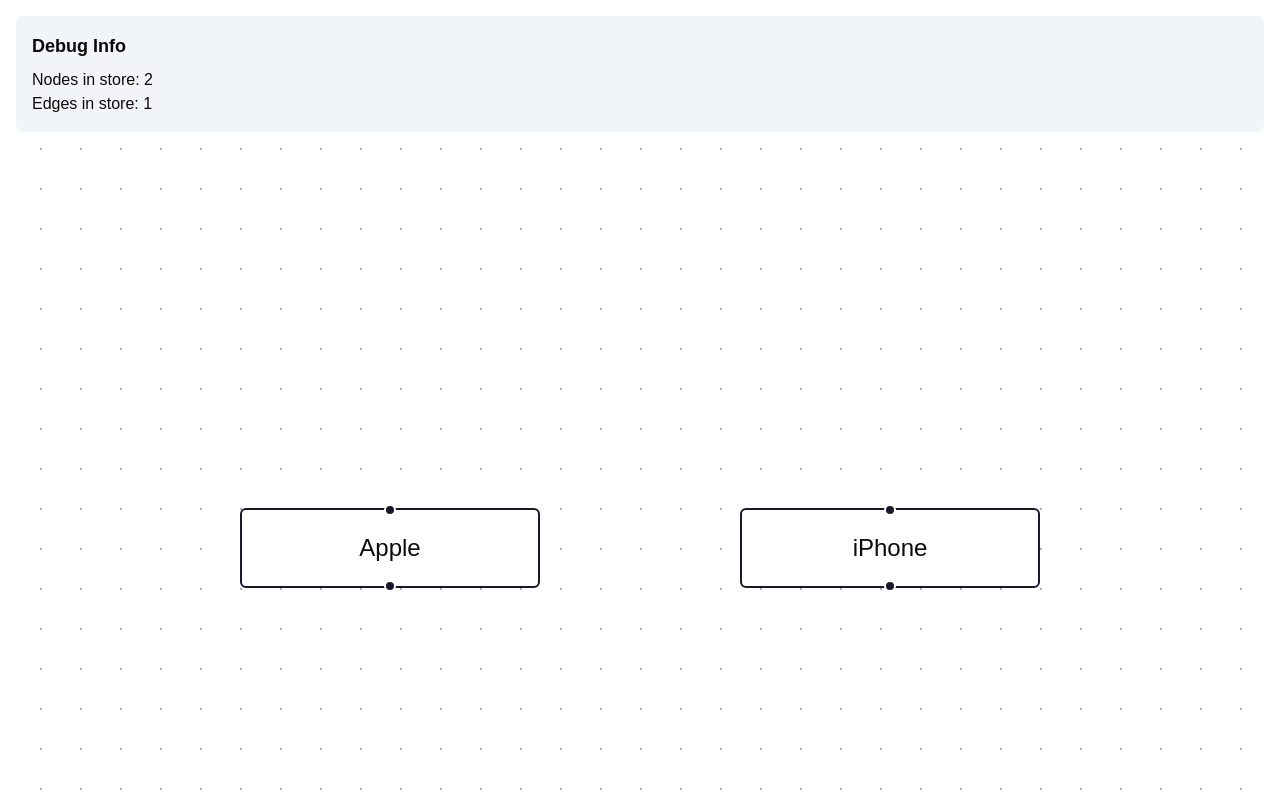
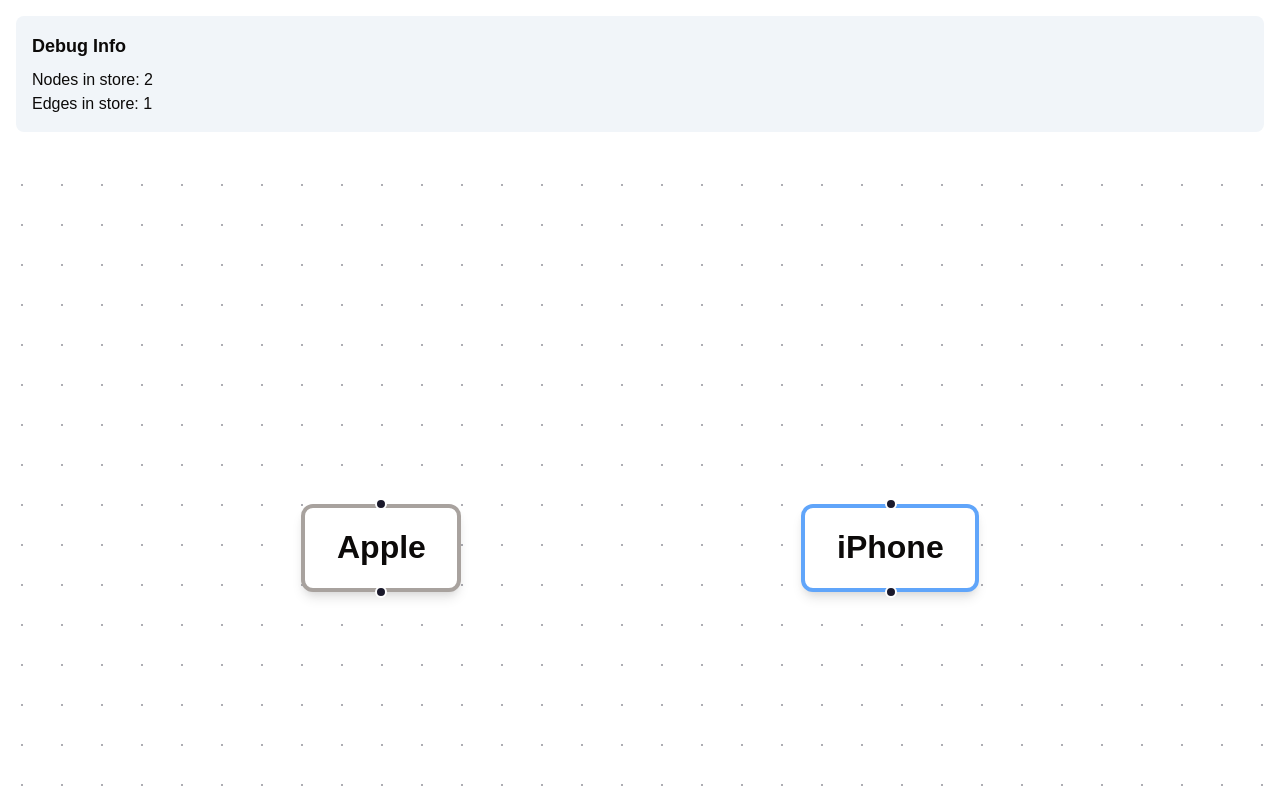
Before and after one commit to floresjacob/graphight-ui, a Next.js app: page /explore in a window 1280 px wide. Shown: the top 800 px of the page. Built offline with nearby package versions, Linux system fonts and the light colour scheme.

Commit message:
using node types from lib/types/graph

```diff
--- a/components/graph/GraphCanvas.tsx
+++ b/components/graph/GraphCanvas.tsx
@@ -10,26 +10,49 @@
   applyEdgeChanges,
   addEdge,
   type Connection,
+  Handle,
+  Position,
+  NodeProps,
 } from '@xyflow/react';
 import '@xyflow/react/dist/style.css';
+import { NodeType } from '@/lib/types/graph';
 
 interface NodeData {
   label: string;
 }
 
-interface CustomNode {
-  id: string;
-  type: string;
-  position: { x: number; y: number };
-  data: NodeData;
+// Define the data structure for our nodes
+type CustomNodeData = {
+    label: string;
+  };
+
+// Business Node Component
+function BusinessNode({ data }: NodeProps<{ data: CustomNodeData }>) {
+    return (
+      <div className="px-4 py-2 shadow-md rounded-md bg-white border-2 border-stone-400">
+        <Handle type="target" position={Position.Top} />
+        <div className="font-bold">{data.label}</div>
+        <Handle type="source" position={Position.Bottom} />
+      </div>
+    );
+  }
+
+// Product Node Component
+function ProductNode({ data }: NodeProps<{ data: CustomNodeData }>) {
+    return (
+      <div className="px-4 py-2 shadow-md rounded-md bg-white border-2 border-blue-400">
+        <Handle type="target" position={Position.Top} />
+        <div className="font-bold">{data.label}</div>
+        <Handle type="source" position={Position.Bottom} />
+      </div>
+    );
 }
 
-interface CustomEdge {
-  id: string;
-  source: string;
-  target: string;
-  type: string;
-}
+  // Map our node types to custom components
+  const nodeTypes = {
+    business: BusinessNode,
+    product: ProductNode,
+  };
 
 
 const initialNodes = [
@@ -37,13 +60,13 @@
       id: '1',
       data: { label: 'Apple' },
       position: { x: 250, y: 250 },
-      type: 'default',
+      type: 'business',
     },
     {
       id: '2',
       data: { label: 'iPhone' },
       position: { x: 500, y: 250 },
-      type: 'default',
+      type: 'product',
     },
   ];
 
@@ -76,6 +99,7 @@
         edges={edges}
         onEdgesChange={onEdgesChange}
         onConnect={onConnect}
+        nodeTypes={nodeTypes}
         fitView
       >
         <Background />
```
